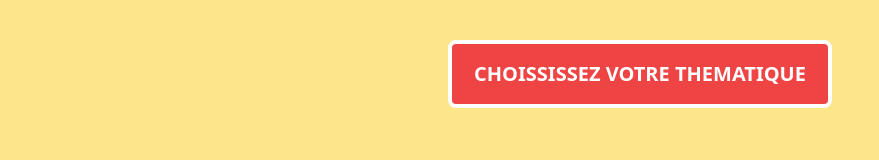
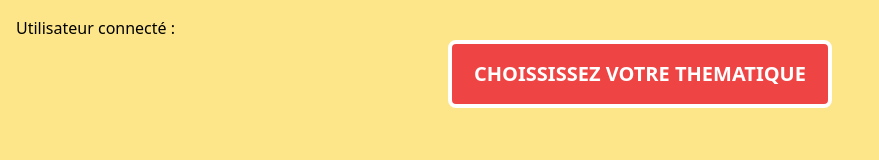
Before and after one commit to AntoineRai/quizz_spotify, a Next.js app: page /thematique in a window 1280 px wide. Shown: the top 160 px of the page, without its empty margins (0-879 px from the left). Built offline with nearby package versions, Linux system fonts and the light colour scheme; no server answers.

Commit message:
add user connect header component

```diff
--- a/app/admin/page.js
+++ b/app/admin/page.js
@@ -1,6 +1,7 @@
 "use client";
 import { useState, useEffect } from "react";
 import HomeArrow from "../../components/HomeArrow";
+import Header from "../../components/header";
 
 const Thematics = () => {
   const [themes, setThemes] = useState([]);
@@ -274,6 +275,7 @@ const Thematics = () => {
         </div>
       </div>
       <HomeArrow />
+      <Header></Header>
     </div>
   );
 };
--- a/app/multijoueur/page.js
+++ b/app/multijoueur/page.js
@@ -4,6 +4,7 @@ import React, { useState, useEffect } from "react";
 import Link from "next/link";
 
 import HomeArrow from "../../components/HomeArrow";
+import Header from "../../components/header";
 
 const Multi = () => {
 
@@ -22,6 +23,7 @@ const Multi = () => {
             </Link>
             </div>
         <HomeArrow />
+        <Header></Header>
     </div>
 
   );
--- a/app/page.js
+++ b/app/page.js
@@ -5,7 +5,7 @@ import { FontAwesomeIcon } from "@fortawesome/react-fontawesome";
 import { faUser } from "@fortawesome/free-solid-svg-icons";
 import Link from "next/link";
 import Popup from "../components/Popup";
-
+import Header from "../components/header";
 const Home = () => {
   const [buttonPopup, setButtonPopup] = useState(false);
 
@@ -27,6 +27,7 @@ const Home = () => {
           </button>
         </Link>
       </div>
+      <Header></Header>
       <Link href="/admin">
         <button className="bg-red-500 text-white font-bold p-4 rounded-full border-white border-4  flex items-center justify-center absolute top-0 right-0 m-4">
           <FontAwesomeIcon icon={faUser} className="w-4 h-4" />
--- a/app/thematique/[playlistId]/page.js
+++ b/app/thematique/[playlistId]/page.js
@@ -3,6 +3,8 @@ import { useState, useEffect } from "react";
 import Card from "../../../components/CardPlaylist";
 import HomeArrow from "../../../components/HomeArrow";
 import listwordban from './listwordban.json' assert {type: 'json'};
+import Header from "../../../components/header";
+
 const Page = ({ params }) => {
   const [songTitle, setSongTitle] = useState("");
   const playlistId = params.playlistId;
@@ -181,6 +183,7 @@ const Page = ({ params }) => {
         </div>
       )}
       <HomeArrow />
+      <Header></Header>
     </div>
   );
 };
--- a/app/thematique/page.js
+++ b/app/thematique/page.js
@@ -4,6 +4,7 @@ import React, { useState, useEffect } from "react";
 import Link from "next/link";
 import CardThematic from "../../components/CardThematic";
 import HomeArrow from "../../components/HomeArrow";
+import Header from "../../components/header";
 
 const Thematique = () => {
   const [themes, setThemes] = useState([]);
@@ -43,6 +44,7 @@ const Thematique = () => {
         </div>
       </div>
       <HomeArrow />
+      <Header></Header>
     </div>
   );
 };
--- /dev/null
+++ b/components/header.js
@@ -0,0 +1,22 @@
+import React, {useState, useEffect} from "react";
+
+
+const Header = () => {
+    const [userName, setUserName] = useState("");
+
+    useEffect(() => {
+      const storedName = localStorage.getItem("quizz_name");
+
+      if (storedName) {
+        setUserName(storedName);
+      }
+    }, []);
+
+    return (
+        <div className="p-4 fixed top-0 left-0 z-50">
+            <p className="text-left">Utilisateur connecté : <strong>{userName}</strong></p>
+        </div>
+    );
+  };
+
+export default Header;
```
